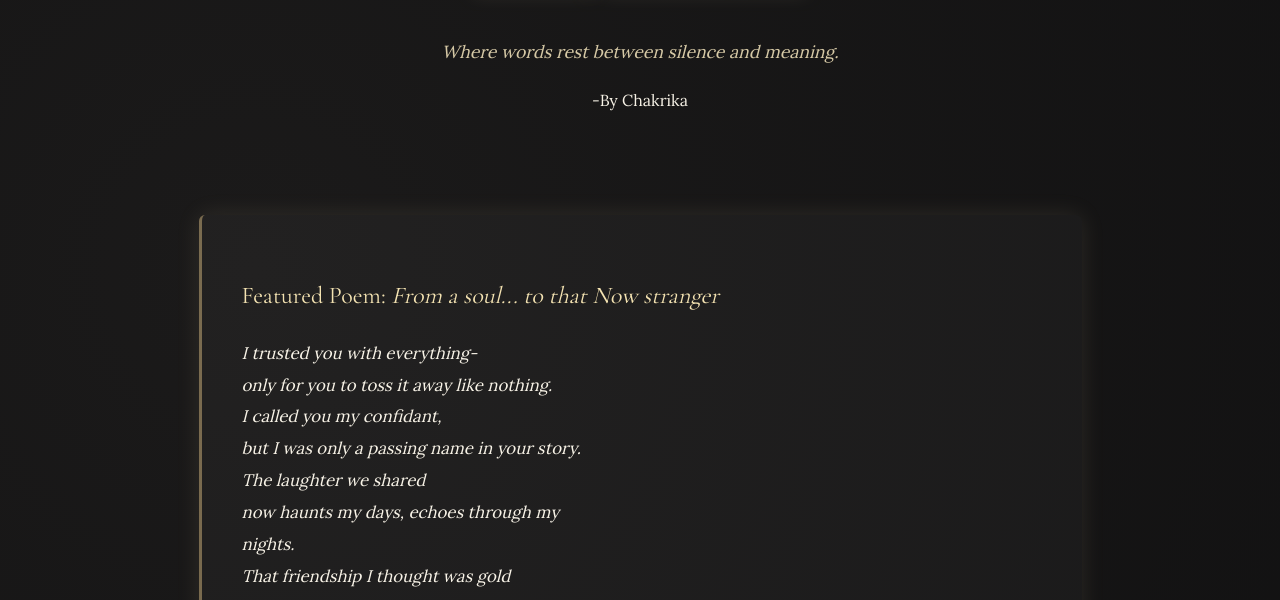
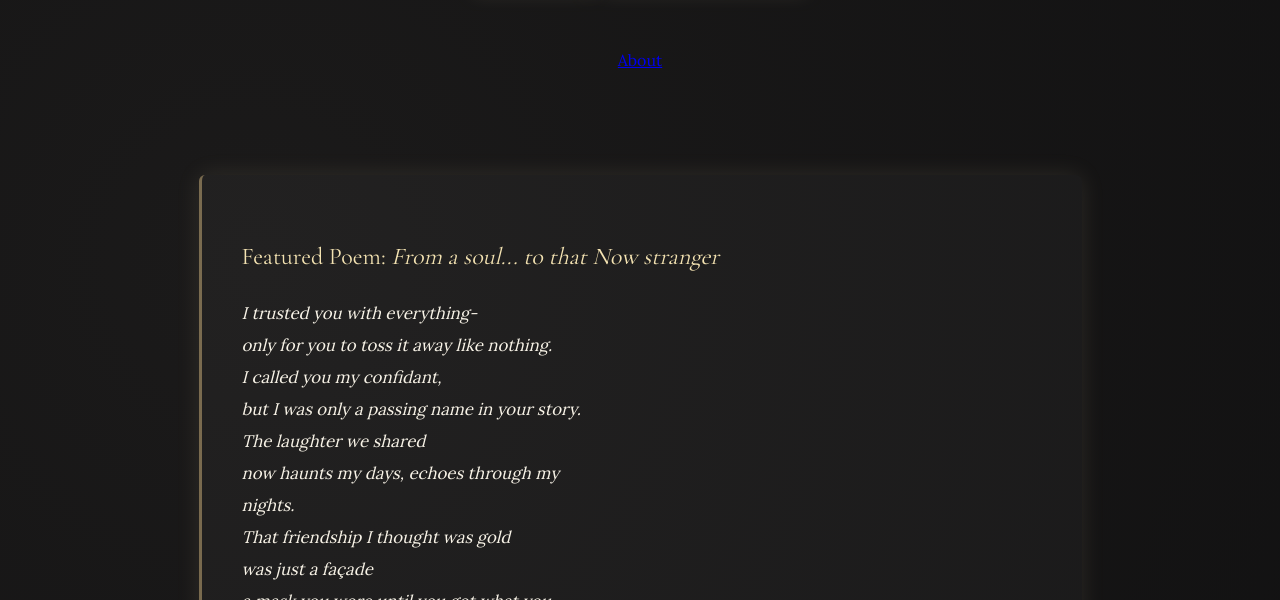
Before and after one commit to Shasankchowdary/poetryonpause, a plain HTML site: page index.html in a window 1280 px wide. Shown: the part 200-800 px from the top of the page. Drawn offline with nearby package versions, Linux system fonts and the light colour scheme.

Commit message:
Add navigation link to About page in header
Updated the header to include a navigation link to the About page.

```diff
--- a/index.html
+++ b/index.html
@@ -14,10 +14,12 @@
 
   <!-- Header -->
   <header>
-    <h1><a href="about.html">Poetry on Pause</a></h1>
-    <p class="tagline">Where words rest between silence and meaning.</p>
-    <p> -By Chakrika</p>
+    <h1><a href="index.html">Poetry on Pause</a></h1>
+    <nav>
+      <a href="about.html">About</a>
+    </nav>
   </header>
+
 
   <!-- Featured Poem -->
   <section class="featured">
```
